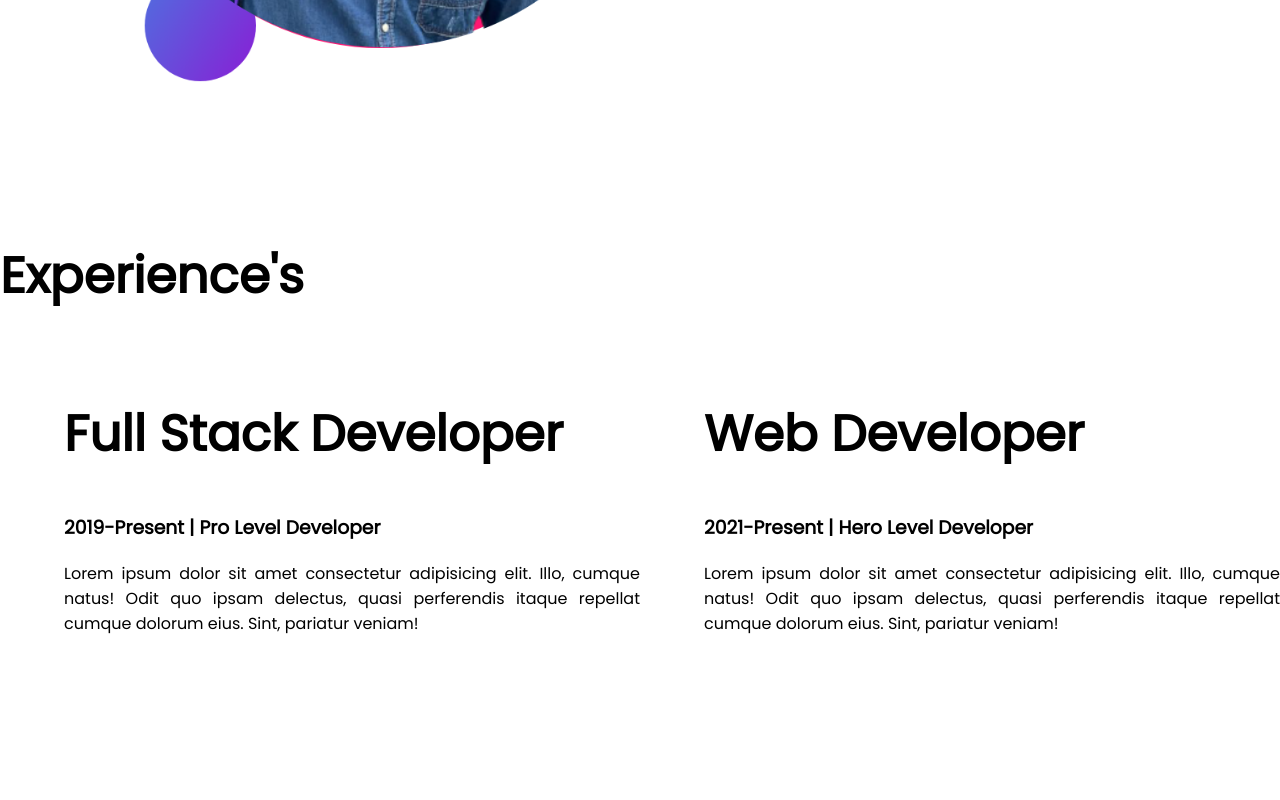
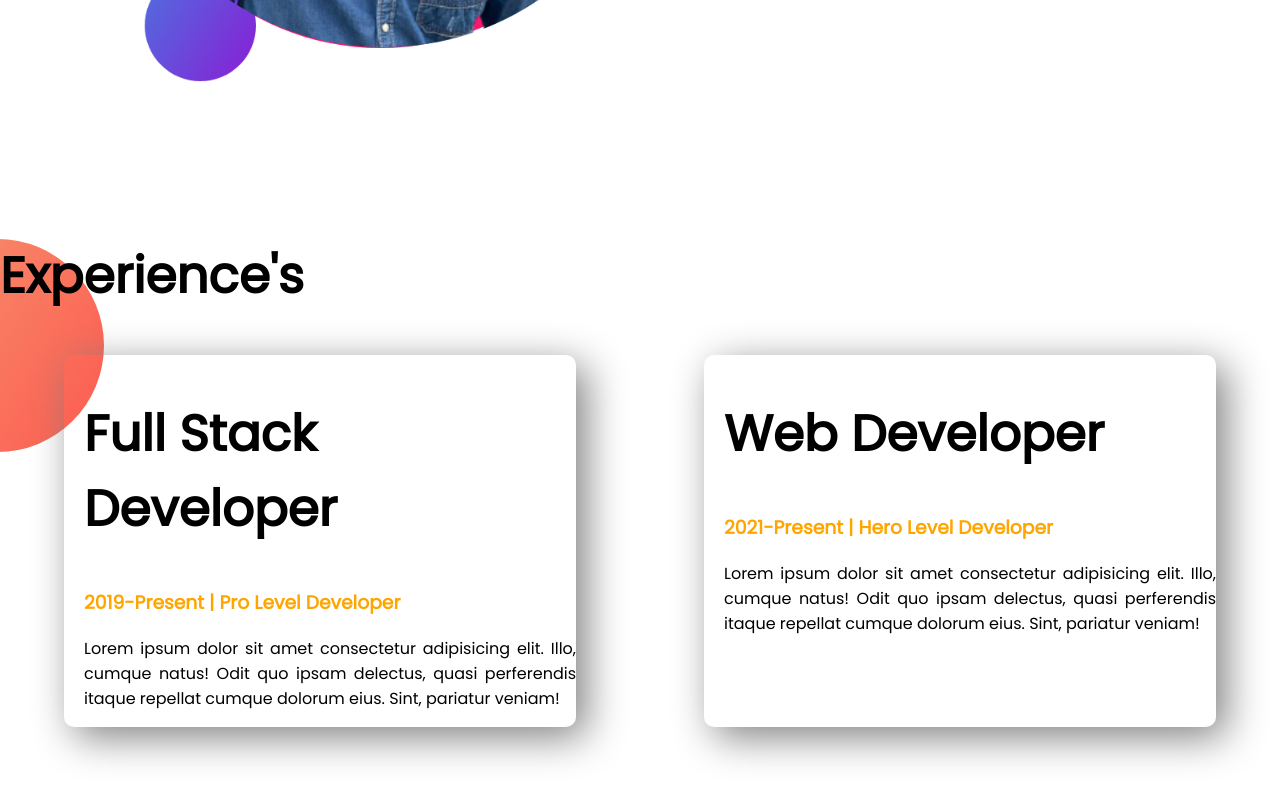
Before and after one commit to isnamdnazim/portfolio-lite, a plain HTML site: page index.html in a window 1280 px wide. Shown: the part 1182-1982 px from the top of the page. Drawn offline with Linux system fonts and the light colour scheme.

Commit message:
another section is done experience

```diff
--- a/index.html
+++ b/index.html
@@ -29,23 +29,23 @@
             </div>
             <div class="half">
                 <h1>Dream Big</h1>
-                <h2>Become a web Developer</h2>
+                <h2>Become a Full Stack Software Engineer</h2>
                 <p>Lorem ipsum dolor sit amet consectetur adipisicing elit. Magni blanditiis facere distinctio nostrum quidem praesentium dolorum saepe dolorem impedit temporibus dolores, quisquam expedita sed consequuntur laborum ipsam eaque. Quis, doloremque.</p>
                 <a class="hireme" href="https://www.linkedin.com/in/isnamdnazim/" target="_blank">Download Resume</a>
             </div>
 
         </section>
-        <section class="experience ">
+        <section class="experience-area">
             <h1>Experience's</h1>
             <div class="flexible-container">
-                <div class="half">
+                <div class="experience-item">
                     <h1>Full Stack Developer</h1>
-                    <h3>2019-Present | Pro Level Developer</h3>
+                    <h3 class="namecolor">2019-Present | Pro Level Developer</h3>
                     <p>Lorem ipsum dolor sit amet consectetur adipisicing elit. Illo, cumque natus! Odit quo ipsam delectus, quasi perferendis itaque repellat cumque dolorum eius. Sint, pariatur veniam!</p>
                 </div>
-                <div class="half">
+                <div class="experience-item">
                     <h1>Web Developer</h1>
-                    <h3>2021-Present | Hero Level Developer</h3>
+                    <h3 class="namecolor">2021-Present | Hero Level Developer</h3>
                     <p>Lorem ipsum dolor sit amet consectetur adipisicing elit. Illo, cumque natus! Odit quo ipsam delectus, quasi perferendis itaque repellat cumque dolorum eius. Sint, pariatur veniam!</p>
                 </div>
             </div>
--- a/style.css
+++ b/style.css
@@ -39,3 +39,15 @@ p {
   background-repeat: no-repeat;
   background-position: right;
 }
+.experience-item {
+  width: 40%;
+  margin-left: 05%;
+  margin-right: 05%;
+  padding-left: 20px;
+  border-radius: 10px;
+  box-shadow: 10px 10px 40px gray;
+}
+.experience-area {
+  background-image: url(images/exp-bg.png);
+  background-repeat: no-repeat;
+}
```
